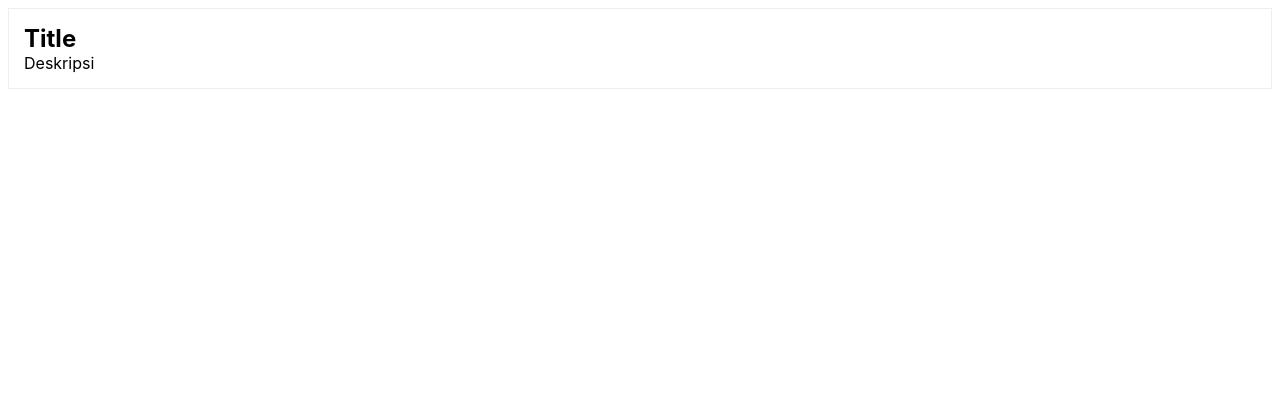
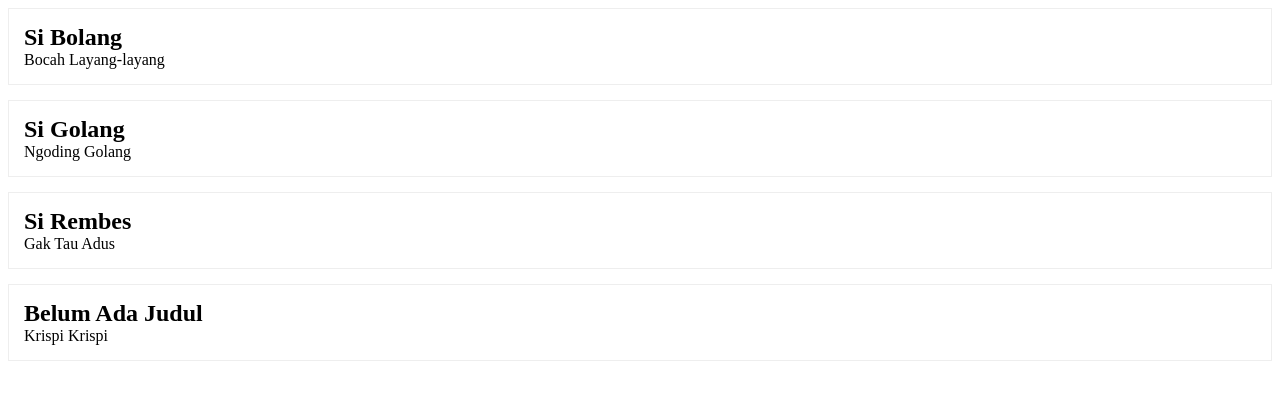
Before and after one commit to kodingankeren/react-project, a React (Create React App) app: page / in a window 1280 px wide. Shown: the top 400 px of the page. Built offline with nearby package versions, Linux system fonts and the light colour scheme.

Commit message:
4 files modified

```diff
--- a/src/component/BlogList/BlogList.css
+++ b/src/component/BlogList/BlogList.css
@@ -1,6 +1,7 @@
 section {
   border: 1px solid #eee;
   padding: 15px;
+  margin-bottom: 15px;
 }
 h1 {
   margin: 0;
--- a/src/component/BlogList/BlogList.jsx
+++ b/src/component/BlogList/BlogList.jsx
@@ -1,12 +1,16 @@
 import React from 'react';
 import './BlogList.css';
-const BlogList = () => {
+const BlogList = (props) => {
   return (
     <section>
-      <h1>Title</h1>
-      <p>Deskripsi</p>
+      <h1>{props.judul}</h1>
+      <p>{props.deskripsi}</p>
     </section>
   );
 };
 
+BlogList.defaultProps = {
+  judul: 'Belum Ada Judul',
+  deskripsi: 'Krispi Krispi',
+};
 export default BlogList;
--- a/src/container/Home/Home.jsx
+++ b/src/container/Home/Home.jsx
@@ -0,0 +1,17 @@
+import React, { Component } from 'react';
+import './Home.css';
+import BlogList from '../../component/BlogList/BlogList';
+class Home extends Component {
+  render() {
+    return (
+      <main>
+        <BlogList judul="Si Bolang" deskripsi="Bocah Layang-layang" />
+        <BlogList judul="Si Golang" deskripsi="Ngoding Golang" />
+        <BlogList judul="Si Rembes" deskripsi=" Gak Tau Adus" />
+        <BlogList />
+      </main>
+    );
+  }
+}
+
+export default Home;
--- a/src/index.js
+++ b/src/index.js
@@ -1,13 +1,12 @@
 import React, { StrictMode } from 'react';
 import { createRoot } from 'react-dom/client';
 
-import App from './App';
-import BlogList from './component/BlogList/BlogList';
+import Home from './container/Home/Home';
 const rootElement = document.getElementById('root');
 const root = createRoot(rootElement);
 
 root.render(
-  <StrictMode>
-    <BlogList />
-  </StrictMode>
+  <div>
+    <Home />
+  </div>
 );
```
